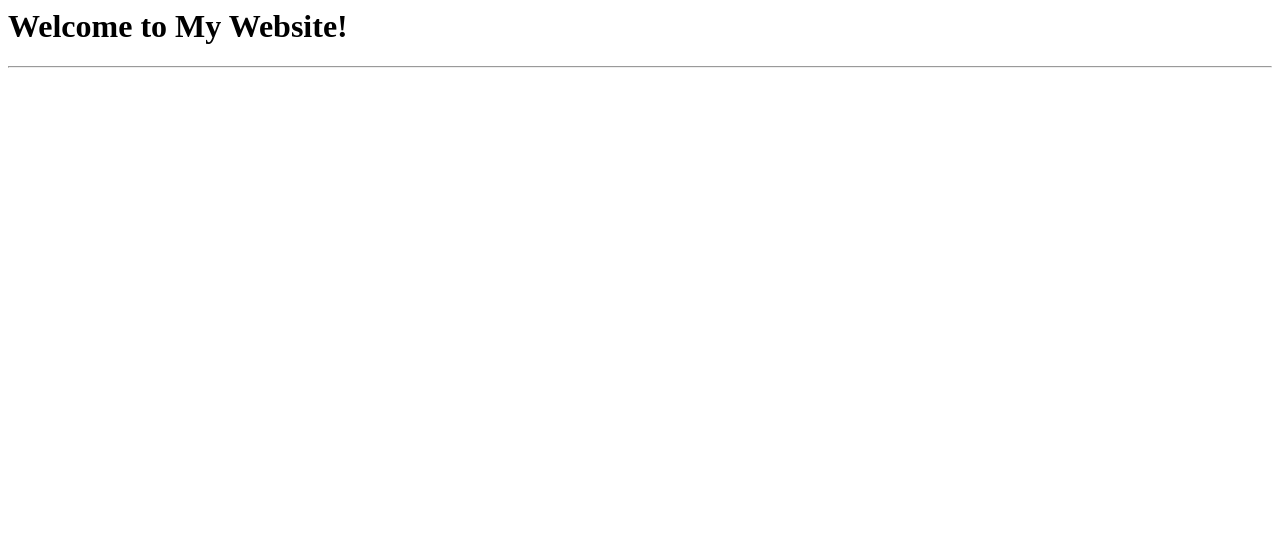
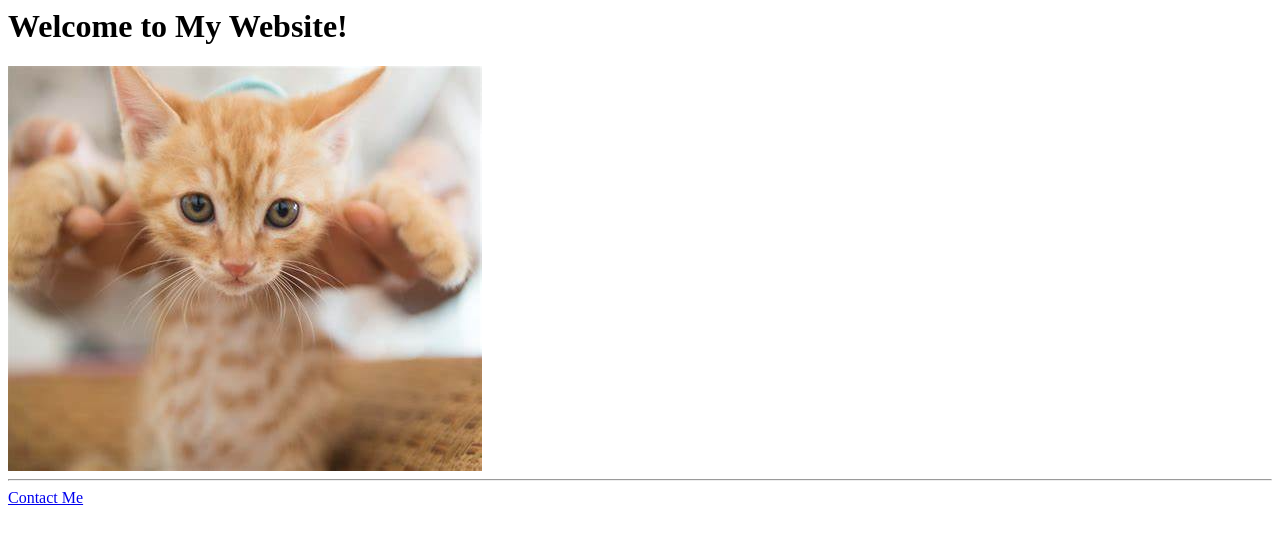
Before and after one commit to Gekika/FullStack_Journey, a plain HTML site: page Challenges/002 4.1-Webpages/index.html in a window 1280 px wide. Drawn offline with Linux system fonts and the light colour scheme.

Commit message:
Challenges

```diff
--- a/Challenges/002 4.1-Webpages/index.html
+++ b/Challenges/002 4.1-Webpages/index.html
@@ -1,5 +1,8 @@
 <h1>Welcome to My Website!</h1>
 <!-- Add an image of yourself that links to the about page -->
+<a href="./public/about.html"><img src="./assets/images/cat.png"/>
+</a>
 
 <hr />
 <!-- Add a link to your contact me page here -->
+ <a href="./public/contact.html">Contact Me</a>
```
